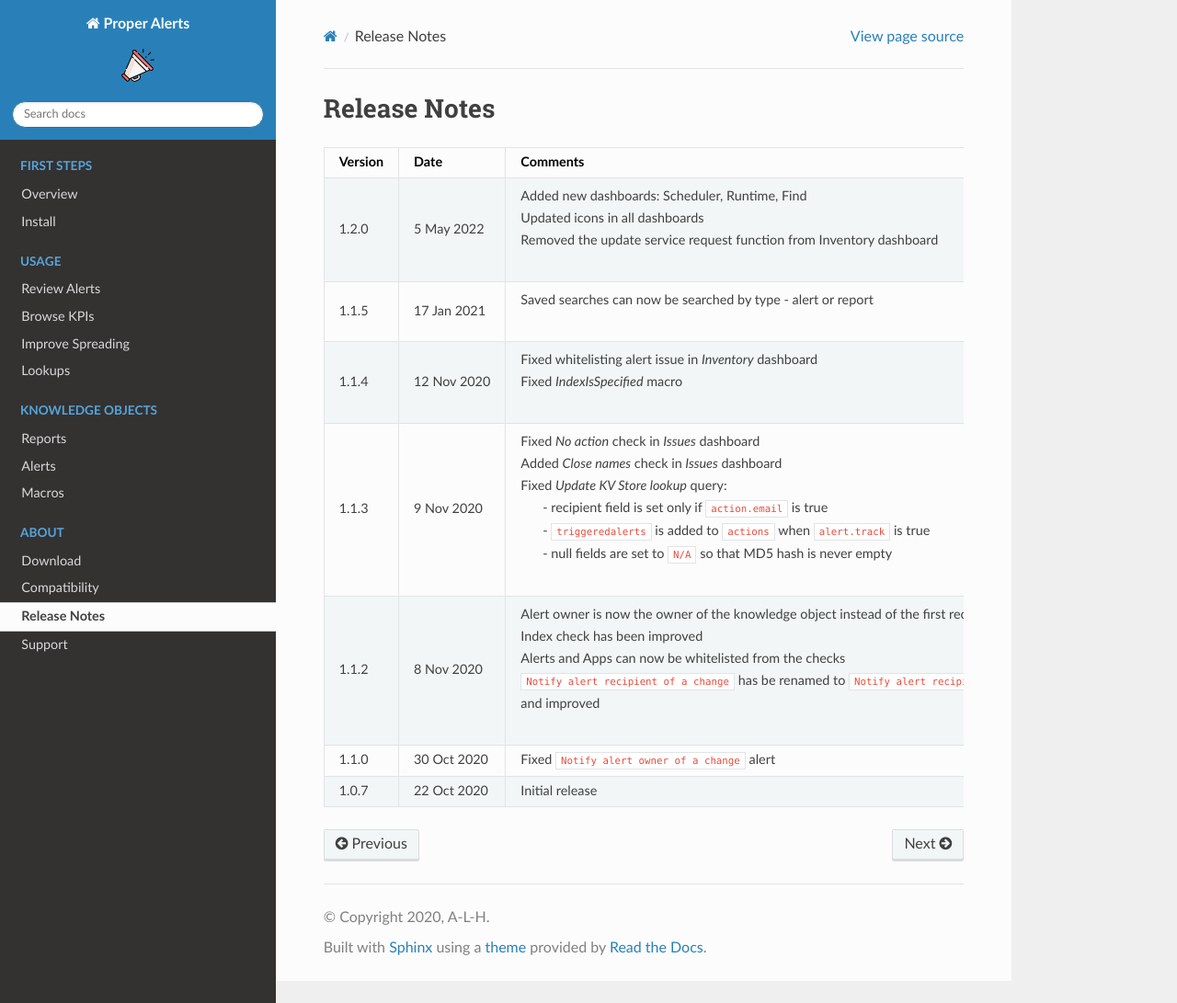
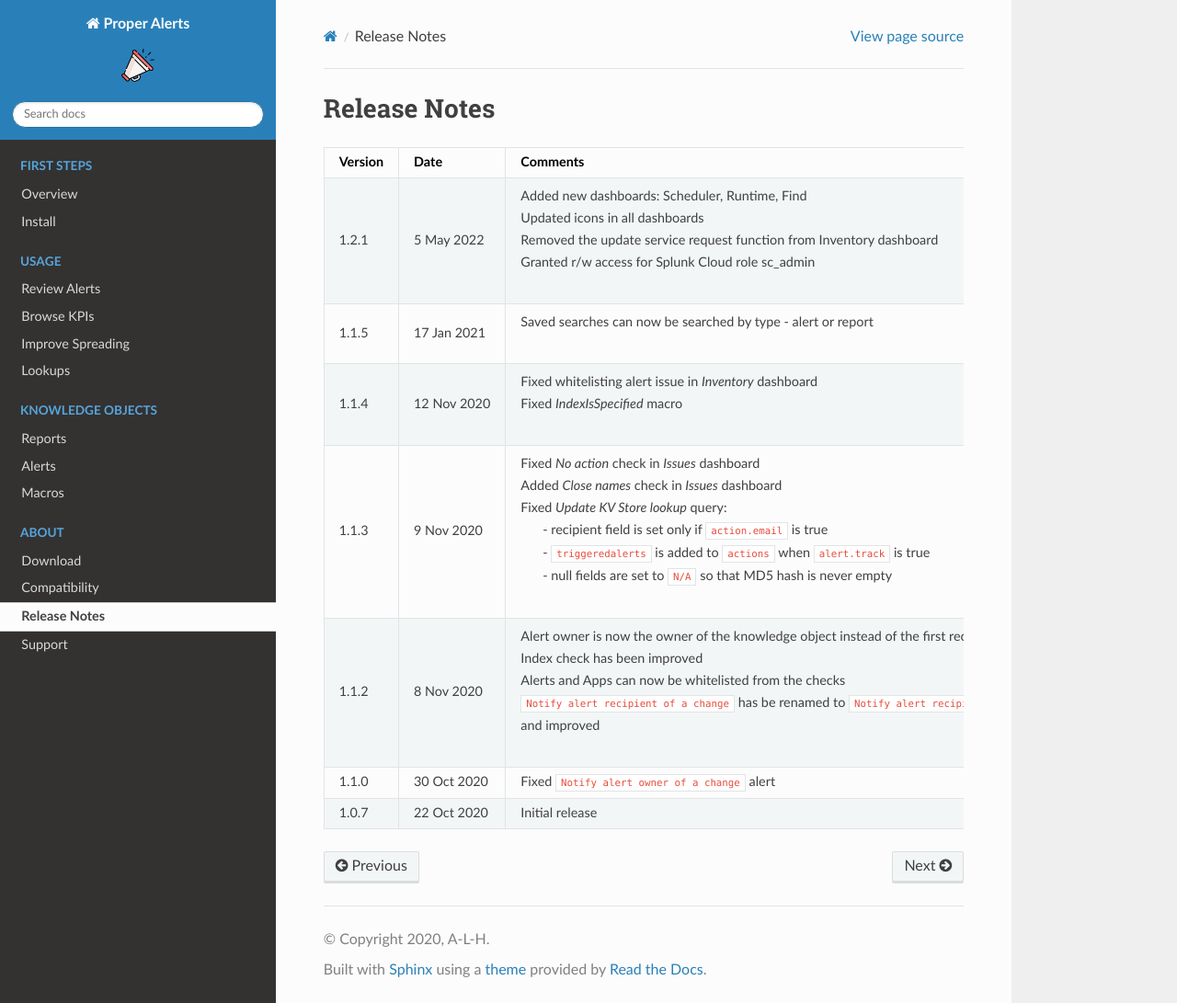
Before and after one commit to a-l-h/splunk-app-proper-alerts, a Sphinx documentation site: the page built from doc/releases.rst, in a window 1280 px wide and 1091 px high. Shown: the whole window at 92% size. Built offline with Sphinx 7.4.7 and the Read the Docs theme 2.0.0, drawn with Linux system fonts in a browser that asks for light colours; pages that are not in the unit, such as notebooks, are missing from menus.

Commit message:
Update releases.rst

```diff
--- a/doc/releases.rst
+++ b/doc/releases.rst
@@ -8,11 +8,12 @@ Release Notes
    * - Version
      - Date
      - Comments
-   * - 1.2.0
+   * - 1.2.1
      - 5 May 2022
      - | Added new dashboards: Scheduler, Runtime, Find
        | Updated icons in all dashboards
        | Removed the update service request function from Inventory dashboard
+       | Granted r/w access for Splunk Cloud role sc_admin
    * - 1.1.5
      - 17 Jan 2021
      - | Saved searches can now be searched by type - alert or report
```
